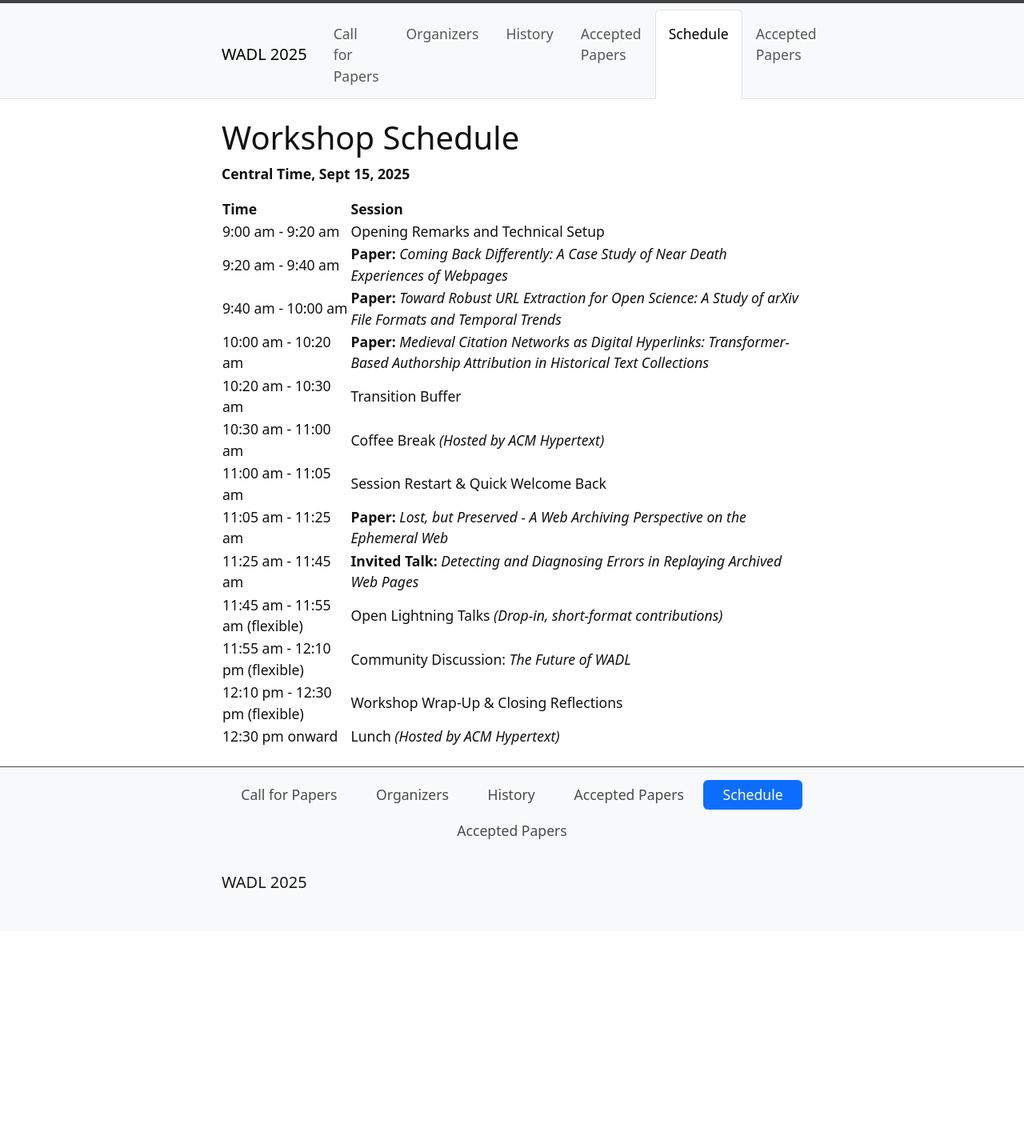
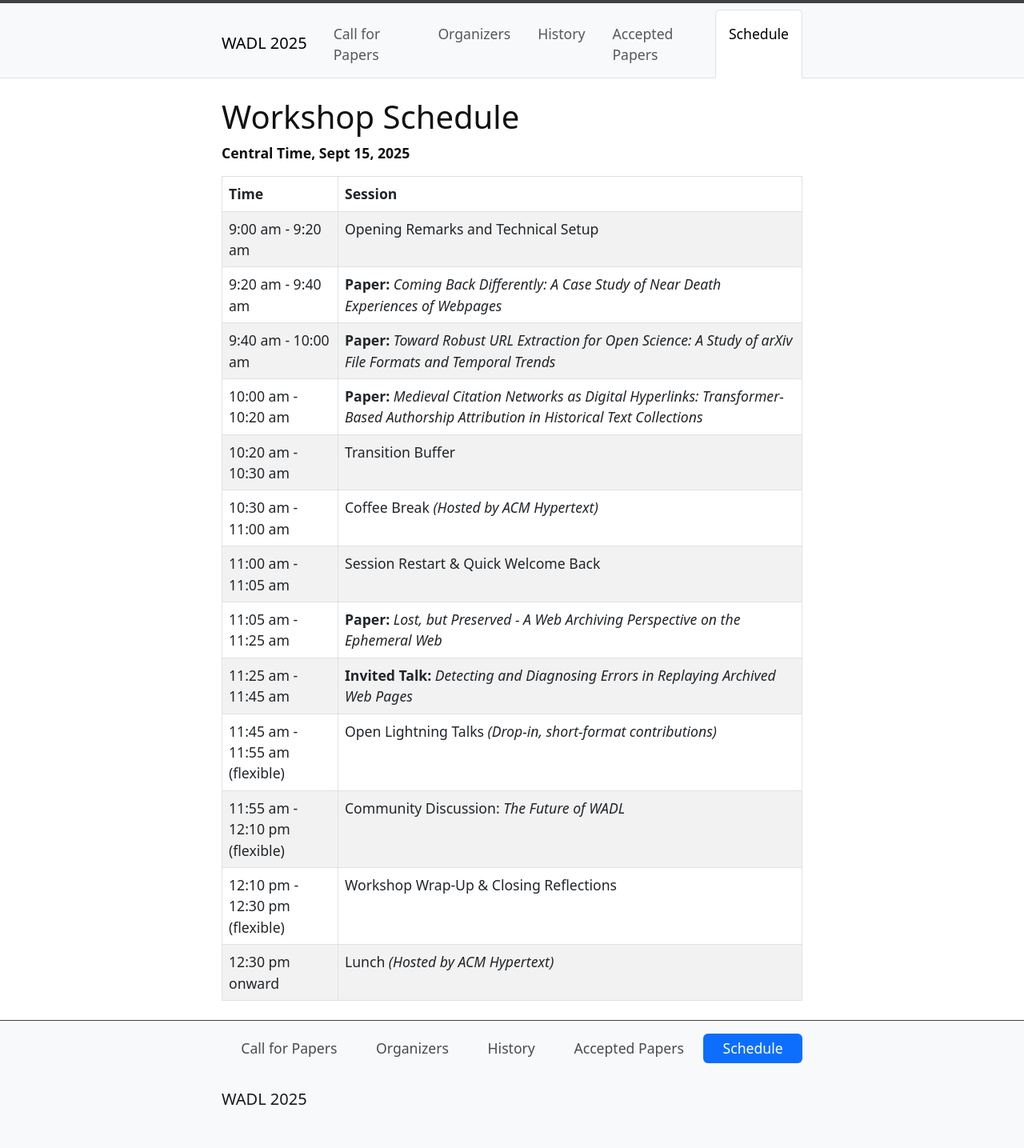
Before and after one commit to wadlworkshop/wadlworkshop.github.io, a Jekyll site: the page built from 2025/content/4-schedule.md, in a window 1280 px wide. Shown: the whole page at 80% size. Built offline with Jekyll 4.4.1, drawn with Linux system fonts in a browser that asks for light colours; our own code applies the rules of GitHub Pages for plain Markdown files; before the commit the page ends 1164 px from its top, so only the background shows below that.

Commit message:
Prettify schedule:

```diff
--- a/2025/content/4-schedule.md
+++ b/2025/content/4-schedule.md
@@ -6,18 +6,65 @@ nav: Schedule
 
 **Central Time, Sept 15, 2025**
 
-| Time                          | Session                                                                 |
-|-------------------------------|-------------------------------------------------------------------------|
-| 9:00 am - 9:20 am             | Opening Remarks and Technical Setup                                     |
-| 9:20 am - 9:40 am             | **Paper:** *Coming Back Differently: A Case Study of Near Death Experiences of Webpages* |
-| 9:40 am - 10:00 am            | **Paper:** *Toward Robust URL Extraction for Open Science: A Study of arXiv File Formats and Temporal Trends* |
-| 10:00 am - 10:20 am           | **Paper:** *Medieval Citation Networks as Digital Hyperlinks: Transformer-Based Authorship Attribution in Historical Text Collections* |
-| 10:20 am - 10:30 am           | Transition Buffer                                                       |
-| 10:30 am - 11:00 am           | Coffee Break *(Hosted by ACM Hypertext)*                                |
-| 11:00 am - 11:05 am           | Session Restart & Quick Welcome Back                                    |
-| 11:05 am - 11:25 am           | **Paper:** *Lost, but Preserved - A Web Archiving Perspective on the Ephemeral Web* |
-| 11:25 am - 11:45 am           | **Invited Talk:** *Detecting and Diagnosing Errors in Replaying Archived Web Pages* |
-| 11:45 am - 11:55 am (flexible)| Open Lightning Talks *(Drop-in, short-format contributions)*             |
-| 11:55 am - 12:10 pm (flexible)| Community Discussion: *The Future of WADL*                              |
-| 12:10 pm - 12:30 pm (flexible)| Workshop Wrap-Up & Closing Reflections                                  |
-| 12:30 pm onward               | Lunch *(Hosted by ACM Hypertext)*
+<table class="table table-striped table-bordered">
+  <thead>
+    <tr>
+      <th style="width: 20%;">Time</th>
+      <th>Session</th>
+    </tr>
+  </thead>
+  <tbody>
+    <tr>
+      <td>9:00 am - 9:20 am</td>
+      <td>Opening Remarks and Technical Setup</td>
+    </tr>
+    <tr>
+      <td>9:20 am - 9:40 am</td>
+      <td><strong>Paper:</strong> <em>Coming Back Differently: A Case Study of Near Death Experiences of Webpages</em></td>
+    </tr>
+    <tr>
+      <td>9:40 am - 10:00 am</td>
+      <td><strong>Paper:</strong> <em>Toward Robust URL Extraction for Open Science: A Study of arXiv File Formats and Temporal Trends</em></td>
+    </tr>
+    <tr>
+      <td>10:00 am - 10:20 am</td>
+      <td><strong>Paper:</strong> <em>Medieval Citation Networks as Digital Hyperlinks: Transformer-Based Authorship Attribution in Historical Text Collections</em></td>
+    </tr>
+    <tr>
+      <td>10:20 am - 10:30 am</td>
+      <td>Transition Buffer</td>
+    </tr>
+    <tr>
+      <td>10:30 am - 11:00 am</td>
+      <td>Coffee Break <em>(Hosted by ACM Hypertext)</em></td>
+    </tr>
+    <tr>
+      <td>11:00 am - 11:05 am</td>
+      <td>Session Restart &amp; Quick Welcome Back</td>
+    </tr>
+    <tr>
+      <td>11:05 am - 11:25 am</td>
+      <td><strong>Paper:</strong> <em>Lost, but Preserved - A Web Archiving Perspective on the Ephemeral Web</em></td>
+    </tr>
+    <tr>
+      <td>11:25 am - 11:45 am</td>
+      <td><strong>Invited Talk:</strong> <em>Detecting and Diagnosing Errors in Replaying Archived Web Pages</em></td>
+    </tr>
+    <tr>
+      <td>11:45 am - 11:55 am (flexible)</td>
+      <td>Open Lightning Talks <em>(Drop-in, short-format contributions)</em></td>
+    </tr>
+    <tr>
+      <td>11:55 am - 12:10 pm (flexible)</td>
+      <td>Community Discussion: <em>The Future of WADL</em></td>
+    </tr>
+    <tr>
+      <td>12:10 pm - 12:30 pm (flexible)</td>
+      <td>Workshop Wrap-Up &amp; Closing Reflections</td>
+    </tr>
+    <tr>
+      <td>12:30 pm onward</td>
+      <td>Lunch <em>(Hosted by ACM Hypertext)</em></td>
+    </tr>
+  </tbody>
+</table>
```
Also changed, not shown: 2025/content/acceptedpapers.md (deleted, +0 -12 lines).
